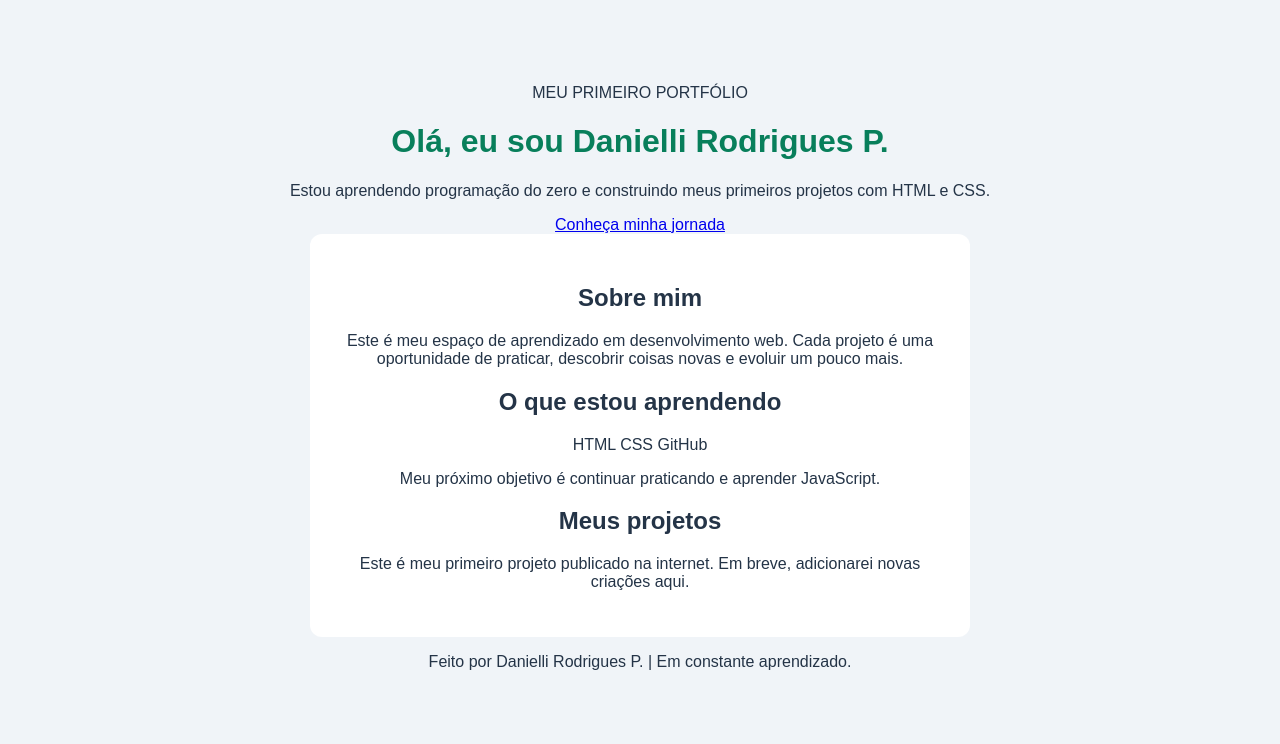
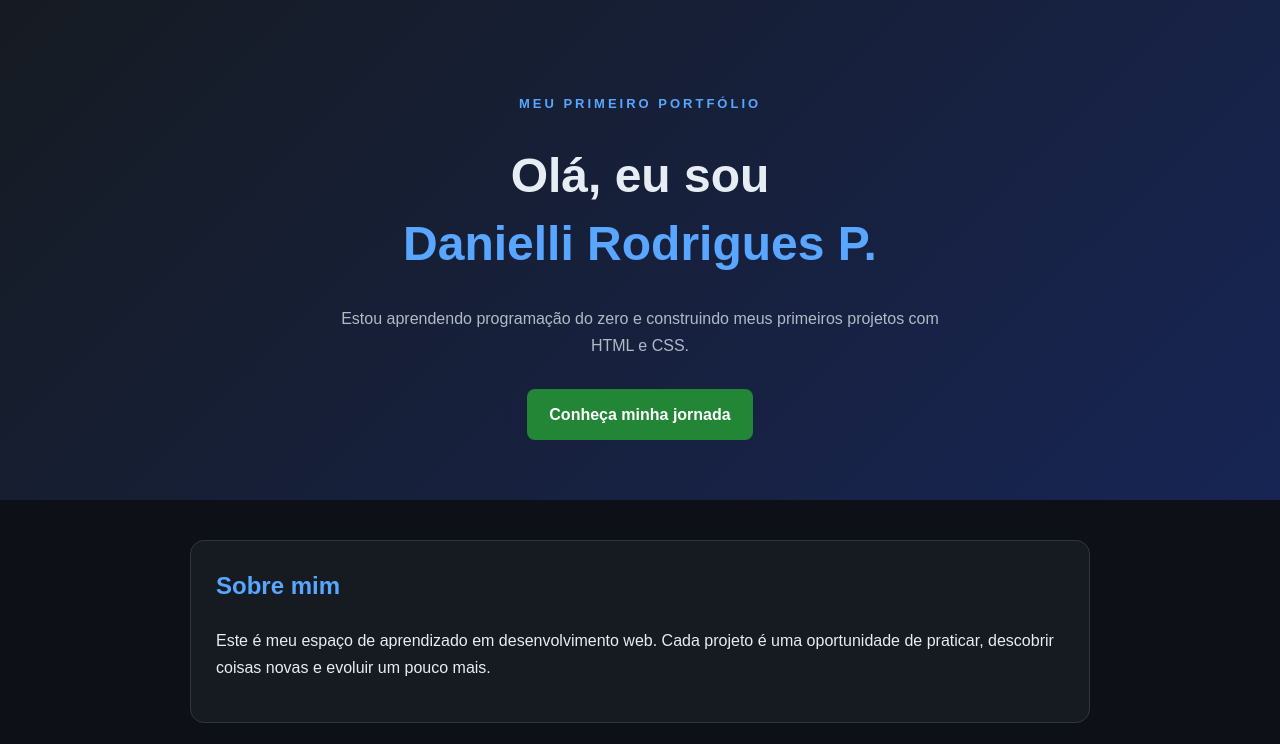
Before and after one commit to Danielli-R/meu-primeiro-site, a plain HTML site: page index.html in a window 1280 px wide. Shown: the top 744 px of the page. Drawn offline with Linux system fonts and the light colour scheme.

Commit message:
Revamp CSS styles for improved layout and design

```diff
--- a/style.css
+++ b/style.css
@@ -1,19 +1,110 @@
+
+* {
+    box-sizing: border-box;
+}
+
+html {
+    scroll-behavior: smooth;
+}
+
 body {
+    margin: 0;
     font-family: Arial, sans-serif;
-    background-color: #f0f4f8;
-    color: #243447;
+    background-color: #0d1117;
+    color: #e6edf3;
+    line-height: 1.7;
+}
+
+header {
     text-align: center;
-    padding: 60px 20px;
+    padding: 80px 20px 60px;
+    background: linear-gradient(135deg, #161b22, #172554);
+}
+
+.etiqueta {
+    color: #58a6ff;
+    font-size: 13px;
+    font-weight: bold;
+    letter-spacing: 3px;
+}
+
+h1 {
+    font-size: clamp(30px, 5vw, 48px);
+    line-height: 1.2;
+}
+
+h1 span {
+    color: #58a6ff;
+    display: block;
+    margin-top: 10px;
+}
+
+.introducao {
+    max-width: 600px;
+    margin: 20px auto 30px;
+    color: #b1bac4;
+}
+
+.botao {
+    display: inline-block;
+    background-color: #238636;
+    color: white;
+    padding: 12px 22px;
+    border-radius: 8px;
+    text-decoration: none;
+    font-weight: bold;
+}
+
+.botao:hover {
+    background-color: #2ea043;
 }
 
 main {
-    max-width: 600px;
-    margin: 0 auto;
-    background-color: white;
-    padding: 30px;
-    border-radius: 12px;
+    width: min(900px, 90%);
+    margin: 40px auto;
 }
 
-h1 {
-    color: #087f5b;
+.cartao {
+    background-color: #161b22;
+    border: 1px solid #30363d;
+    border-radius: 14px;
+    padding: 25px;
+    margin-bottom: 24px;
 }
+
+h2 {
+    color: #58a6ff;
+    margin-top: 0;
+}
+
+.habilidades {
+    display: flex;
+    flex-wrap: wrap;
+    gap: 10px;
+    margin: 20px 0;
+}
+
+.habilidades span {
+    background-color: #1f2937;
+    border: 1px solid #3b82f6;
+    color: #93c5fd;
+    padding: 6px 14px;
+    border-radius: 20px;
+}
+
+footer {
+    text-align: center;
+    padding: 25px 15px;
+    color: #8b949e;
+    font-size: 14px;
+}
+
+@media (max-width: 600px) {
+    header {
+        padding: 55px 18px 45px;
+    }
+
+    .cartao {
+        padding: 20px;
+    }
+}
```
